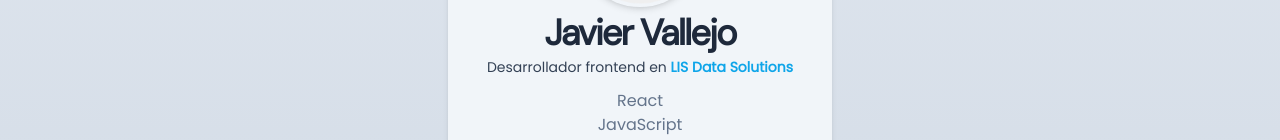
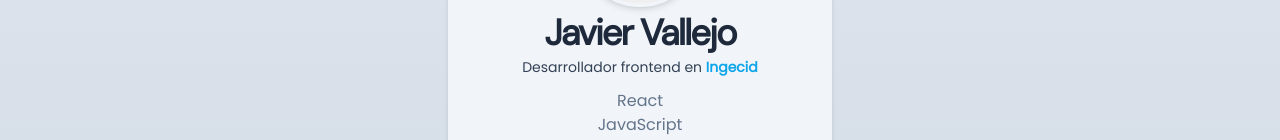
Before and after one commit to javiervallejooca/javiervallejo.me, a React (Vite) app: page / in a window 1280 px wide. Shown: the part 248-388 px from the top of the page. Built offline with nearby package versions, Linux system fonts and the light colour scheme.

Commit message:
Fix home link

```diff
--- a/src/components/home/Summary.jsx
+++ b/src/components/home/Summary.jsx
@@ -34,9 +34,9 @@ const Summary = () => {
                 className="font-bold text-sky-500 hover:text-sky-400 hover:decoration-sky-400"
                 target="_blank"
                 rel="noopeneer noreferrer"
-                href="https://www.lisdatasolutions.com/es/"
+                href="https://ingecid.es//"
               >
-                LIS Data Solutions
+                Ingecid
               </a>
             </p>
 
```
